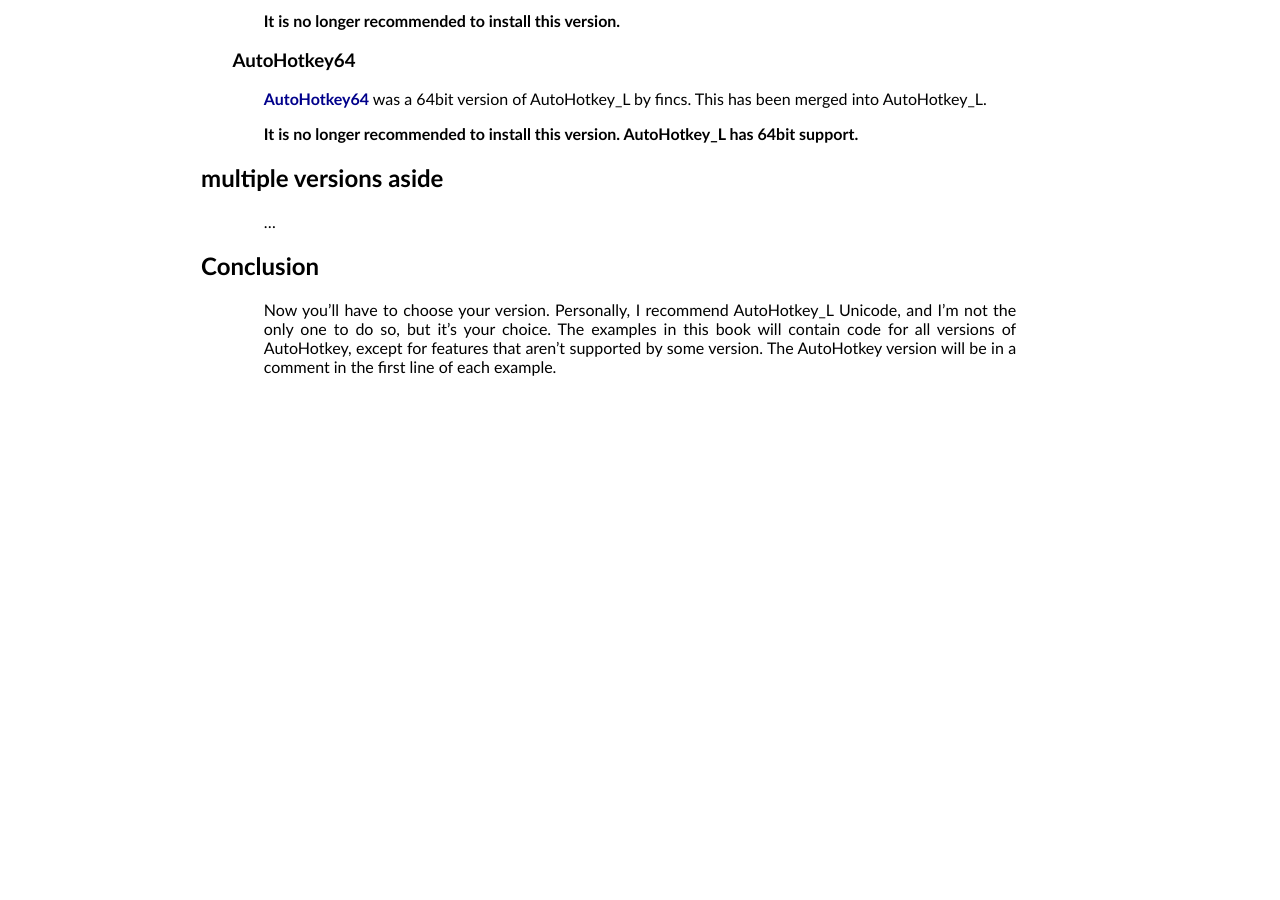
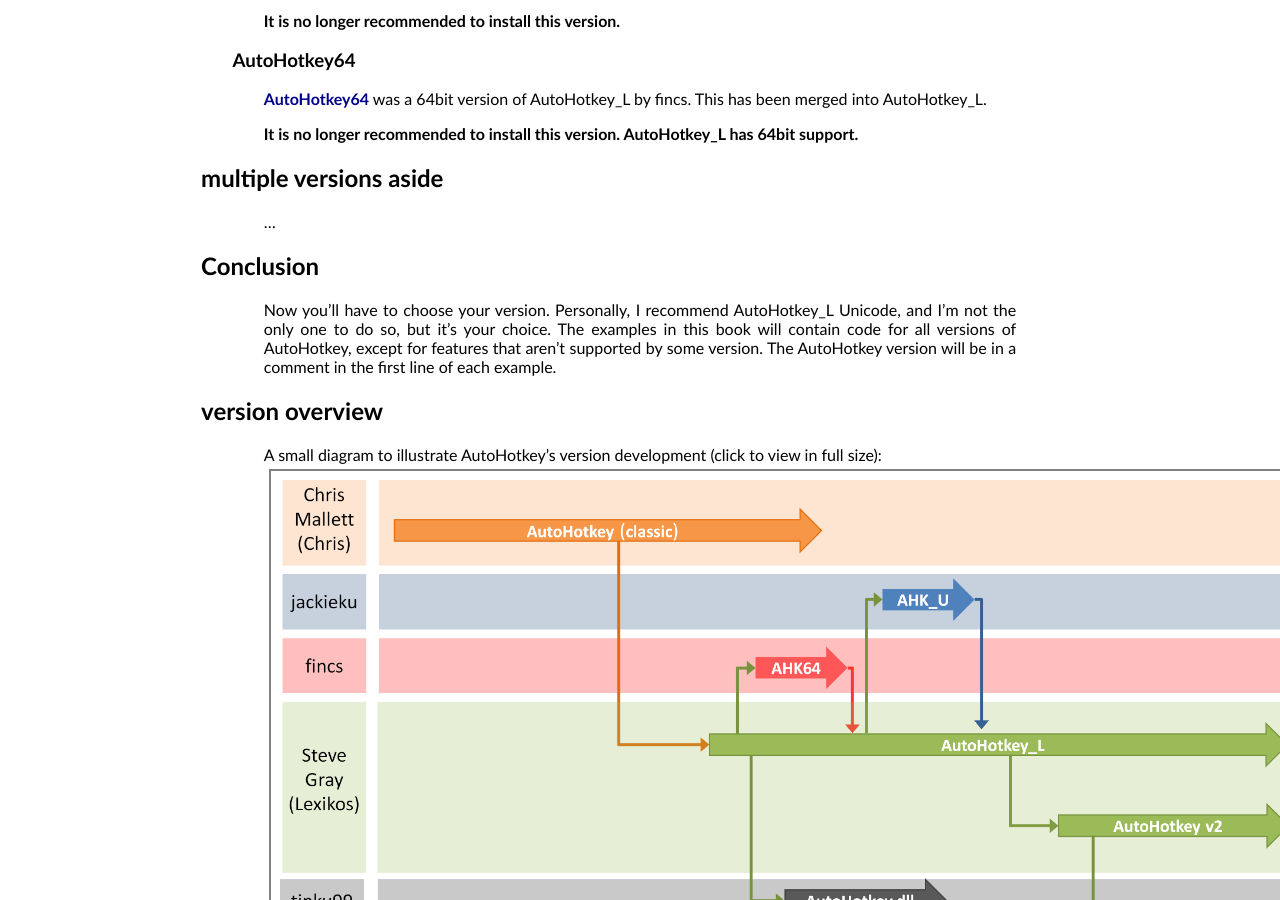
Before and after one commit to maul-esel/ahkbook, a Jekyll site: the page built from en/_posts/2011-10-30-What-Version-To-Choose.markdown, in a window 1280 px wide and 900 px high, scrolled down 1501 px. Built offline with Jekyll 4.4.1, drawn with Linux system fonts in a browser that asks for light colours; before the commit the page ends 1906 px from its top, so only the background shows below that.

Commit message:
add diagram to version post

```diff
--- a/en/_posts/2011-10-30-What-Version-To-Choose.markdown
+++ b/en/_posts/2011-10-30-What-Version-To-Choose.markdown
@@ -64,7 +64,10 @@ AutoHotkey.dll is a DLL version included with AutoHotkey\_H. It can be used to r
 ## multiple versions aside
 ...
 
-
 ## Conclusion
 Now you'll have to choose your version. Personally, I recommend AutoHotkey_L Unicode, and I'm not the only one to do so, but it's your choice.
 The examples in this book will contain code for all versions of AutoHotkey, except for features that aren't supported by some version. The AutoHotkey version will be in a comment in the first line of each example.
+
+## version overview
+A small diagram to illustrate AutoHotkey's version development (click to view in full size):
+[![diagram](images/versions.png)](images/versions.png)
```
Also changed, not shown: en/images/versions.png (added).
